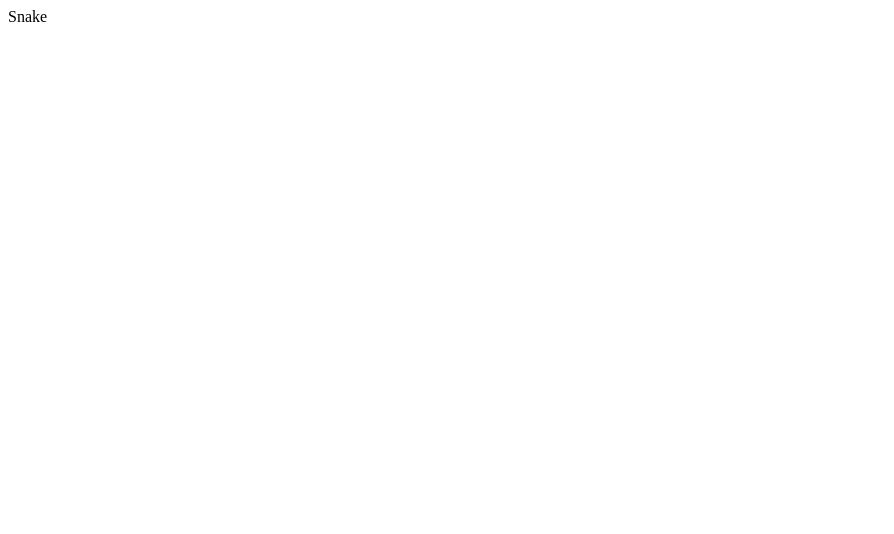
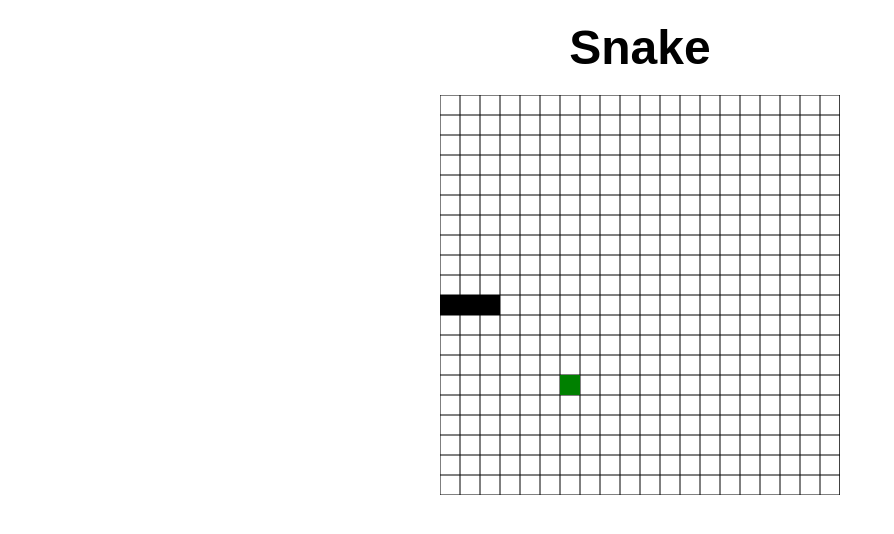
Before and after one commit to Ronic404/snake, a React (Create React App) app: page / in a window 1280 px wide. Shown: the top 534 px of the page, without its empty margins (0-894 px from the left). Built offline with nearby package versions, Linux system fonts and the light colour scheme.

Commit message:
draw a grid

```diff
--- a/package.json
+++ b/package.json
@@ -39,5 +39,9 @@
       "last 1 firefox version",
       "last 1 safari version"
     ]
+  },
+  "devDependencies": {
+    "@types/styled-components": "^5.1.9",
+    "styled-components": "^5.3.0"
   }
 }
--- a/src/App.tsx
+++ b/src/App.tsx
@@ -1,7 +1,13 @@
-function App() {
+import { FC } from 'react';
+
+import Canvas from './components/Canvas';
+import Header from './components/Header';
+
+const App: FC = () => {
   return (
     <div className="App">
-      Snake
+      <Header />
+      <Canvas />
     </div>
   );
 }
--- /dev/null
+++ b/src/components/Canvas.tsx
@@ -0,0 +1,67 @@
+import { FC, useCallback, useEffect, useRef, useState } from 'react';
+import styled from 'styled-components';
+
+const DivCanvas = styled.div`
+  text-align: center;
+`;
+
+const FieldCanvas = styled.canvas`
+  /* border: 5px solid brown; */
+`;
+
+type CustomCanvasType = CanvasRenderingContext2D | null | undefined;
+
+const Canvas: FC = () => {
+  const [fieldSize] = useState<number>(400);
+  const [cellSize] = useState<number>(20);
+  const [startPosition, setStartPosition] = useState<number[]>([0, 200, 60, 20]);
+  const [currentPosition, setCurrentPosition] = useState<number[]>([]);
+  const refField = useRef<HTMLCanvasElement | null>(null);
+
+  // ==============================================
+  const draw = useCallback((ctx: CustomCanvasType): void => {
+    if (!ctx) throw new Error("Where's my 2d context?!");
+    // draw grid
+    ctx.beginPath();
+    ctx.lineWidth = 1;
+    for (let i = 0; i <= fieldSize; i += cellSize) {
+      ctx.moveTo(0, i);
+      ctx.lineTo(fieldSize, i);
+    }
+    for (let i = 0; i <= fieldSize; i += cellSize) {
+      ctx.moveTo(i, 0);
+      ctx.lineTo(i, fieldSize);
+    }
+    ctx.closePath();
+    ctx.stroke();
+    // draw snake
+    ctx.fillRect(startPosition[0], startPosition[1], startPosition[2], startPosition[3]);
+    // draw apple in random place
+    const randomX = Math.floor(Math.random() * fieldSize / cellSize) * cellSize;
+    const randomY = Math.floor(Math.random() * fieldSize / cellSize) * cellSize;
+    ctx.fillStyle = 'green';
+    ctx.fillRect(randomX, randomY, cellSize, cellSize);
+    // moving
+    setInterval(() => {
+      setCurrentPosition(startPosition);
+
+    }, 500)
+  }, [cellSize, fieldSize, startPosition])
+  // ==============================================
+
+  useEffect(() => {
+    const ctx: CustomCanvasType = refField.current?.getContext('2d');
+    // if (!ctx) throw new Error("Where's my 2d context?!");
+    // ctx.clearRect(0, 0, fieldSize, fieldSize);
+    draw(ctx);
+  }, [draw, fieldSize])
+
+
+  return (
+    <DivCanvas>
+      <FieldCanvas ref={refField} width={fieldSize} height={fieldSize} />
+    </DivCanvas>
+  );
+}
+
+export default Canvas;
--- /dev/null
+++ b/src/components/Header.tsx
@@ -0,0 +1,21 @@
+import { FC } from 'react';
+import styled from 'styled-components';
+
+const DivHeader = styled.div`
+  padding: 20px;
+`;
+
+const Title = styled.h1`
+  font-size: 3rem;
+  text-align: center;
+`;
+
+const Header: FC = () => {
+  return (
+    <DivHeader>
+      <Title>Snake</Title>
+    </DivHeader>
+  );
+}
+
+export default Header;
--- a/src/index.tsx
+++ b/src/index.tsx
@@ -1,7 +1,26 @@
 import ReactDOM from 'react-dom';
+import { createGlobalStyle } from 'styled-components';
+
 import App from './App';
 
+const GlobalStyles = createGlobalStyle`
+  body {
+    width: 800px;
+    margin: auto;
+    font-family: Arial, Helvetica, sans-serif;
+    font-size: 10px;
+  }
+
+  * {
+    margin: 0;
+    padding: 0;
+  }
+`;
+
 ReactDOM.render(
-  <App />,
+  <>
+    <GlobalStyles />
+    <App />
+  </>,
   document.getElementById('root')
 );
```
Also changed, not shown: 2 other files (tests, documents, lock files or other folders).
